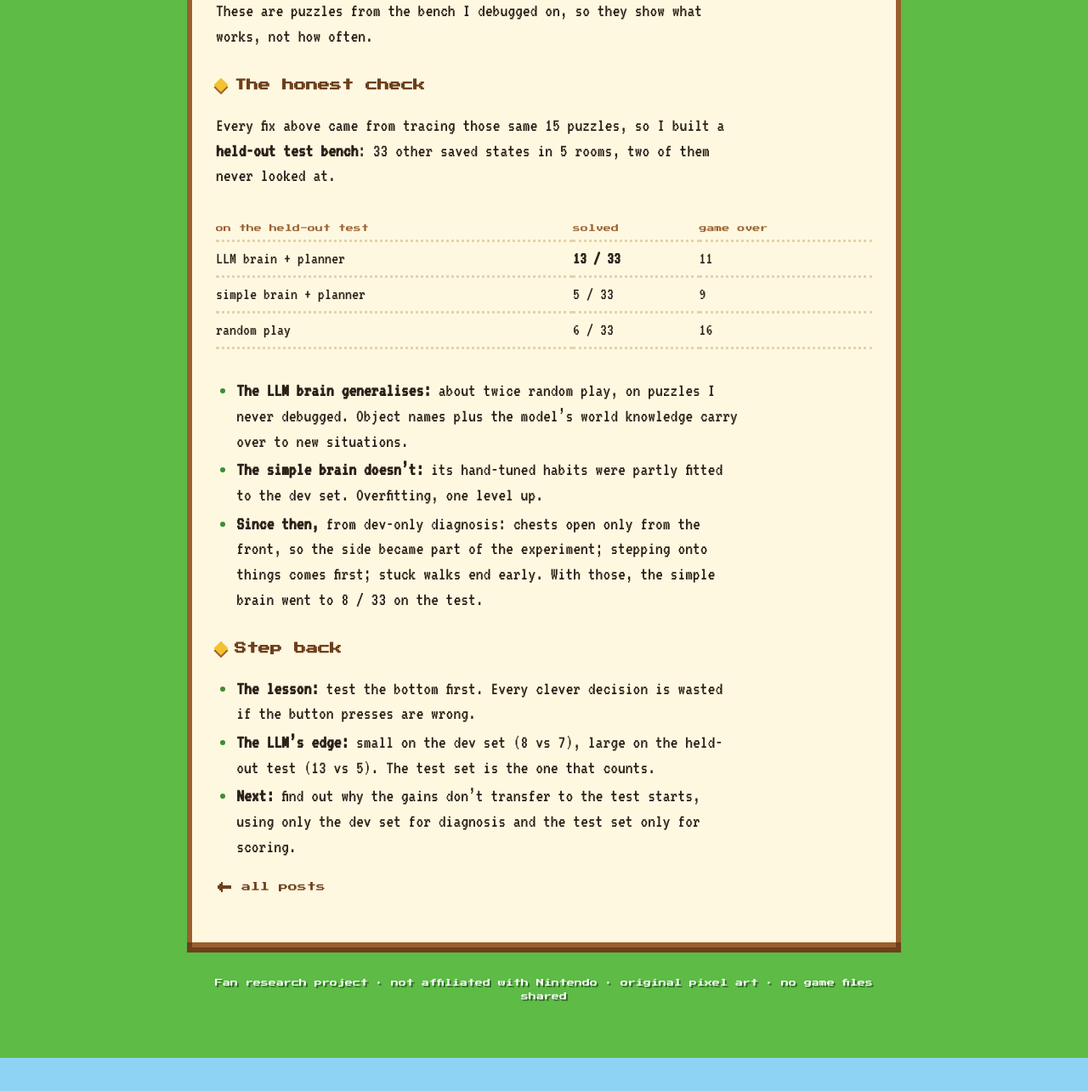
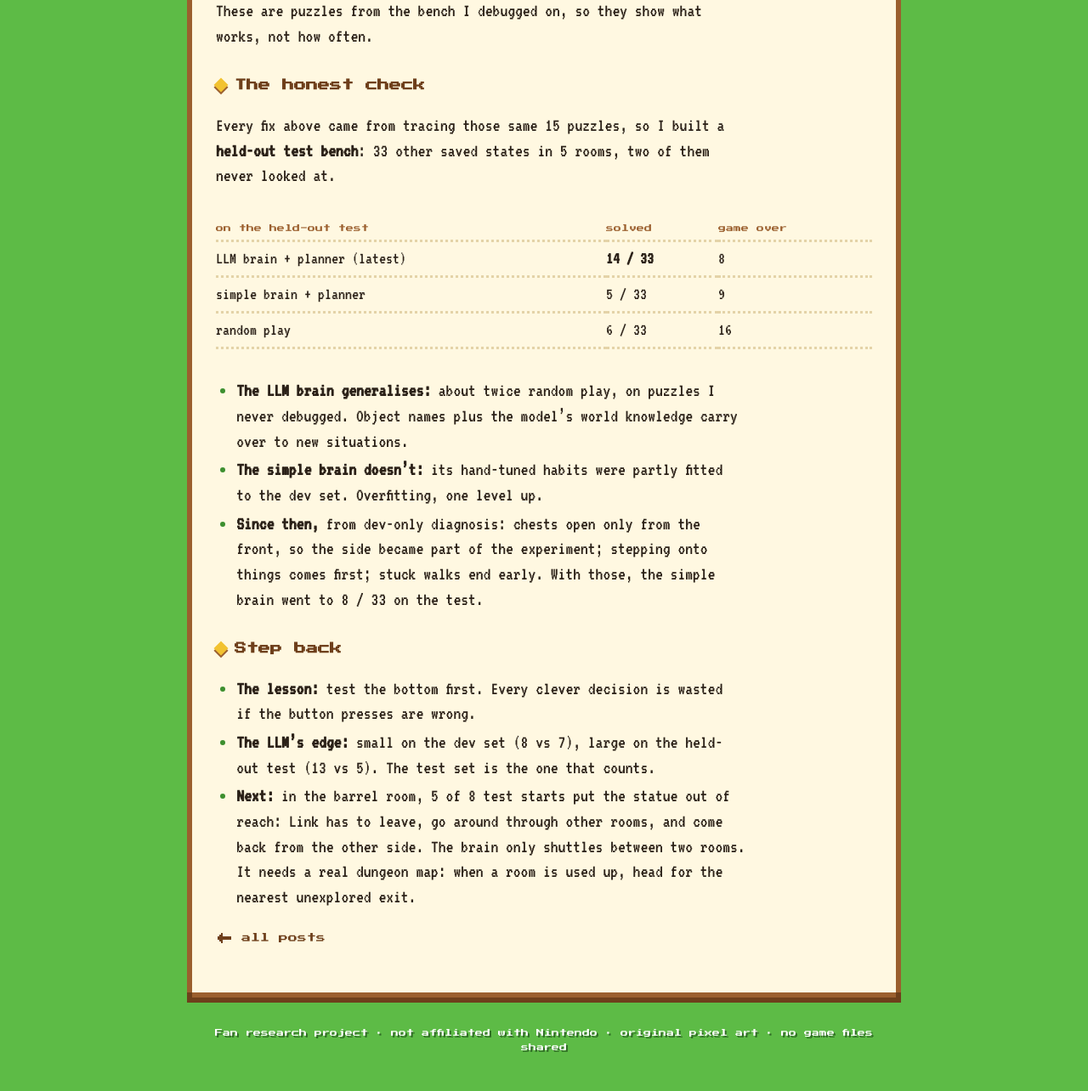
Before and after one commit to sofianedjerbi/zelda-agent-devblog, a Jekyll site: the page built from _posts/2026-11-10-the-bugs-were-at-the-bottom.md, in a window 1280 px wide and 1400 px high, scrolled down 2146 px, cut to the strip 95-1379 px from the top of the window. Shown: the whole strip at 85% size. Built offline with Jekyll 4.4.1, drawn with Linux system fonts in a browser that asks for light colours; before the commit the page ends 3486 px from its top, so only the background shows below that.

Commit message:
Post: latest held-out result (14/33) and next step
Co-Authored-By: Claude Opus 5.5 <noreply@anthropic.com>
Claude-Session: https://claude.ai/code/session_011zaXs3MpTYuwKudv5WyDZs

```diff
--- a/_posts/2026-11-10-the-bugs-were-at-the-bottom.md
+++ b/_posts/2026-11-10-the-bugs-were-at-the-bottom.md
@@ -69,7 +69,7 @@ Every fix above came from tracing those same 15 puzzles, so I built a **held-out
 
 | on the held-out test | solved | game over |
 |---|---|---|
-| LLM brain + planner | **13 / 33** | 11 |
+| LLM brain + planner (latest) | **14 / 33** | 8 |
 | simple brain + planner | 5 / 33 | 9 |
 | random play | 6 / 33 | 16 |
 
@@ -83,4 +83,4 @@ Every fix above came from tracing those same 15 puzzles, so I built a **held-out
 
 - **The lesson:** test the bottom first. Every clever decision is wasted if the button presses are wrong.
 - **The LLM's edge:** small on the dev set (8 vs 7), large on the held-out test (13 vs 5). The test set is the one that counts.
-- **Next:** find out why the gains don't transfer to the test starts, using only the dev set for diagnosis and the test set only for scoring.
+- **Next:** in the barrel room, 5 of 8 test starts put the statue out of reach: Link has to leave, go around through other rooms, and come back from the other side. The brain only shuttles between two rooms. It needs a real dungeon map: when a room is used up, head for the nearest unexplored exit.
```
